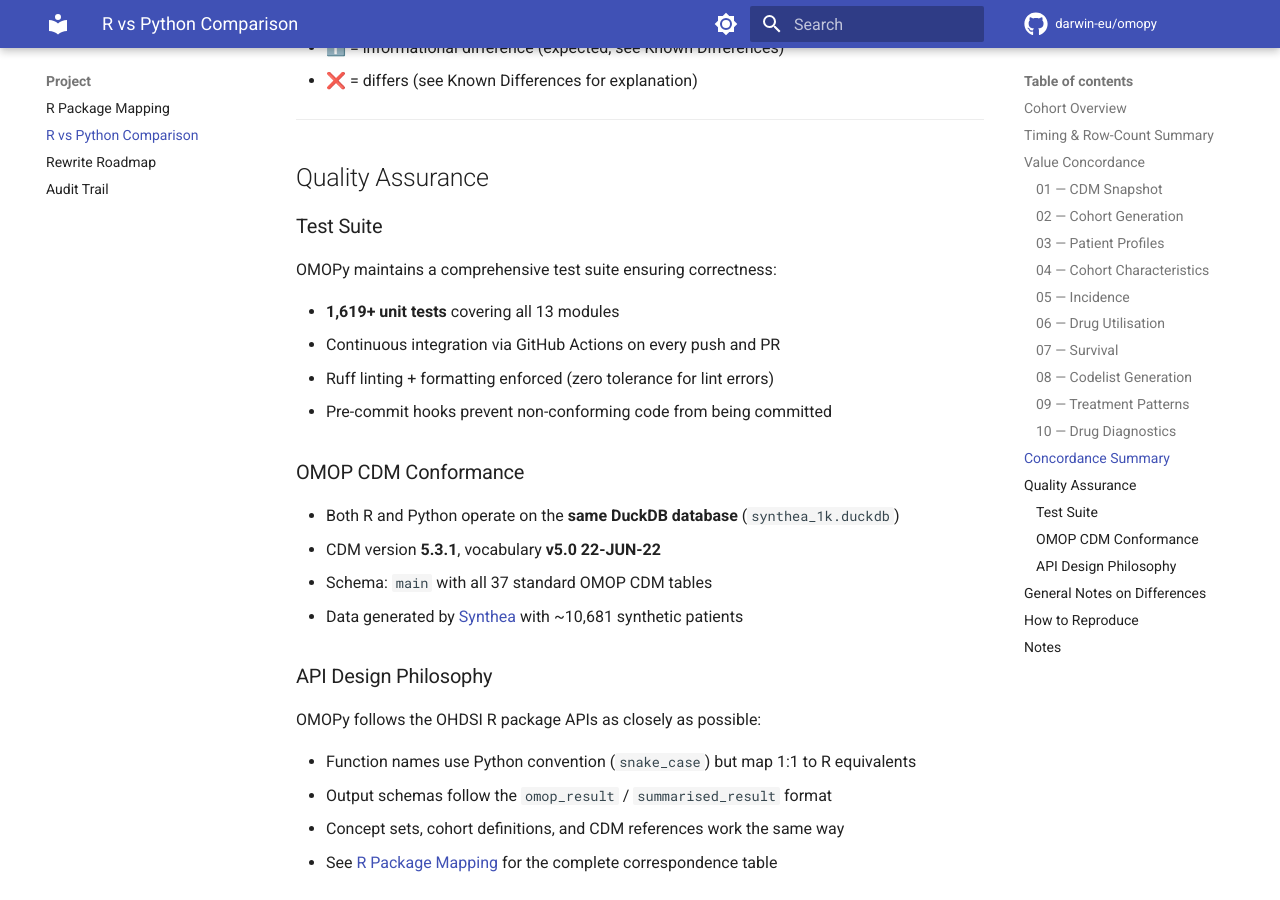
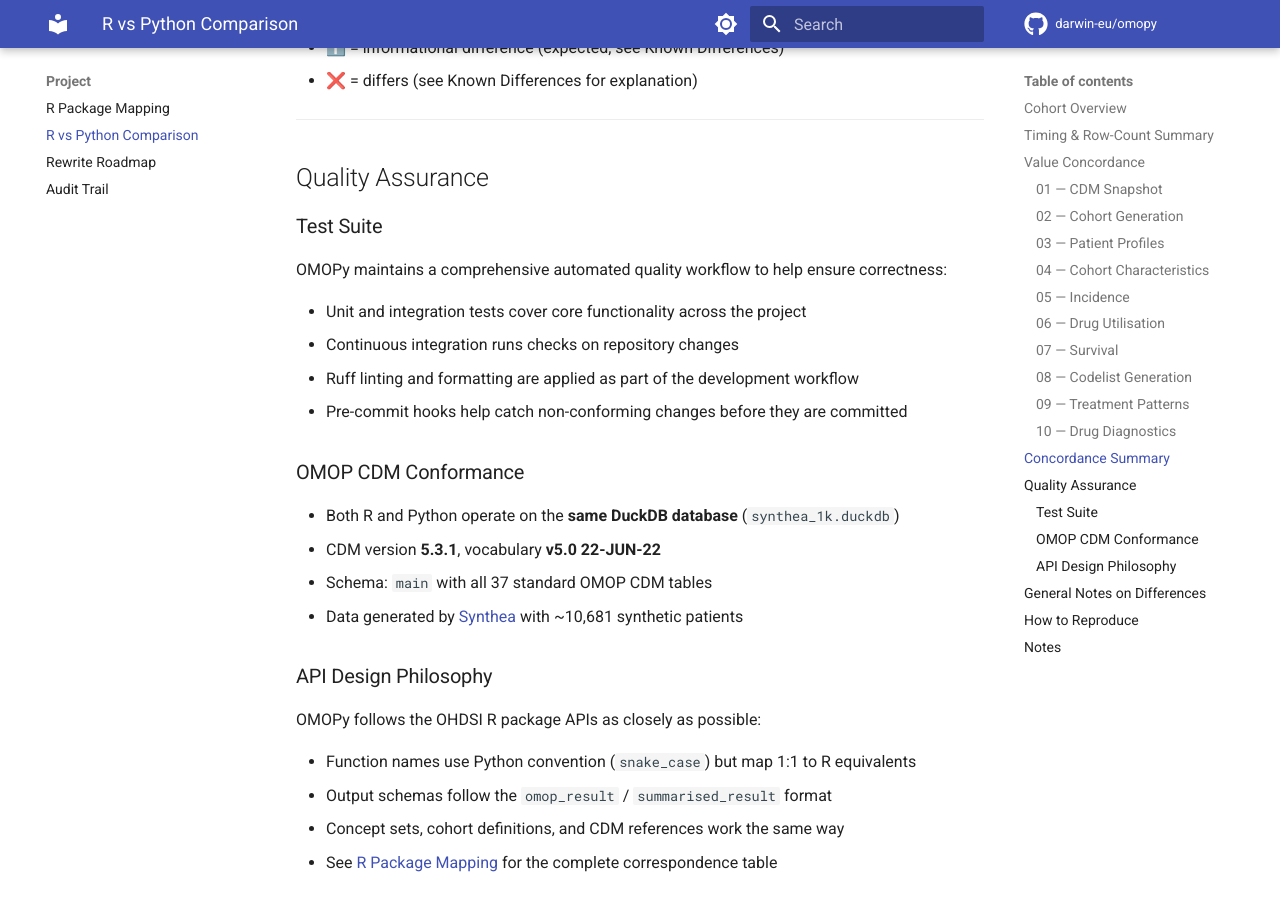
Before and after one commit to fastomop/omopy, an MkDocs documentation site: the page built from docs/comparison.md, in a window 1280 px wide and 900 px high, scrolled down 7548 px. Built offline with MkDocs 1.6.1 and Material for MkDocs 9.7.7, drawn with Linux system fonts in a browser that asks for light colours; comment, search, counter and statistics services are not loaded.

Commit message:
Apply suggestions from Copilot code review
Co-authored-by: Copilot <175728472+Copilot@users.noreply.github.com>

```diff
--- a/docs/comparison.md
+++ b/docs/comparison.md
@@ -218,12 +218,12 @@ results — not just similar row counts.
 
 ### Test Suite
 
-OMOPy maintains a comprehensive test suite ensuring correctness:
+OMOPy maintains a comprehensive automated quality workflow to help ensure correctness:
 
-- **1,619+ unit tests** covering all 13 modules
-- Continuous integration via GitHub Actions on every push and PR
-- Ruff linting + formatting enforced (zero tolerance for lint errors)
-- Pre-commit hooks prevent non-conforming code from being committed
+- Unit and integration tests cover core functionality across the project
+- Continuous integration runs checks on repository changes
+- Ruff linting and formatting are applied as part of the development workflow
+- Pre-commit hooks help catch non-conforming changes before they are committed
 
 ### OMOP CDM Conformance
 
```
Also changed, not shown: 1 other file.
